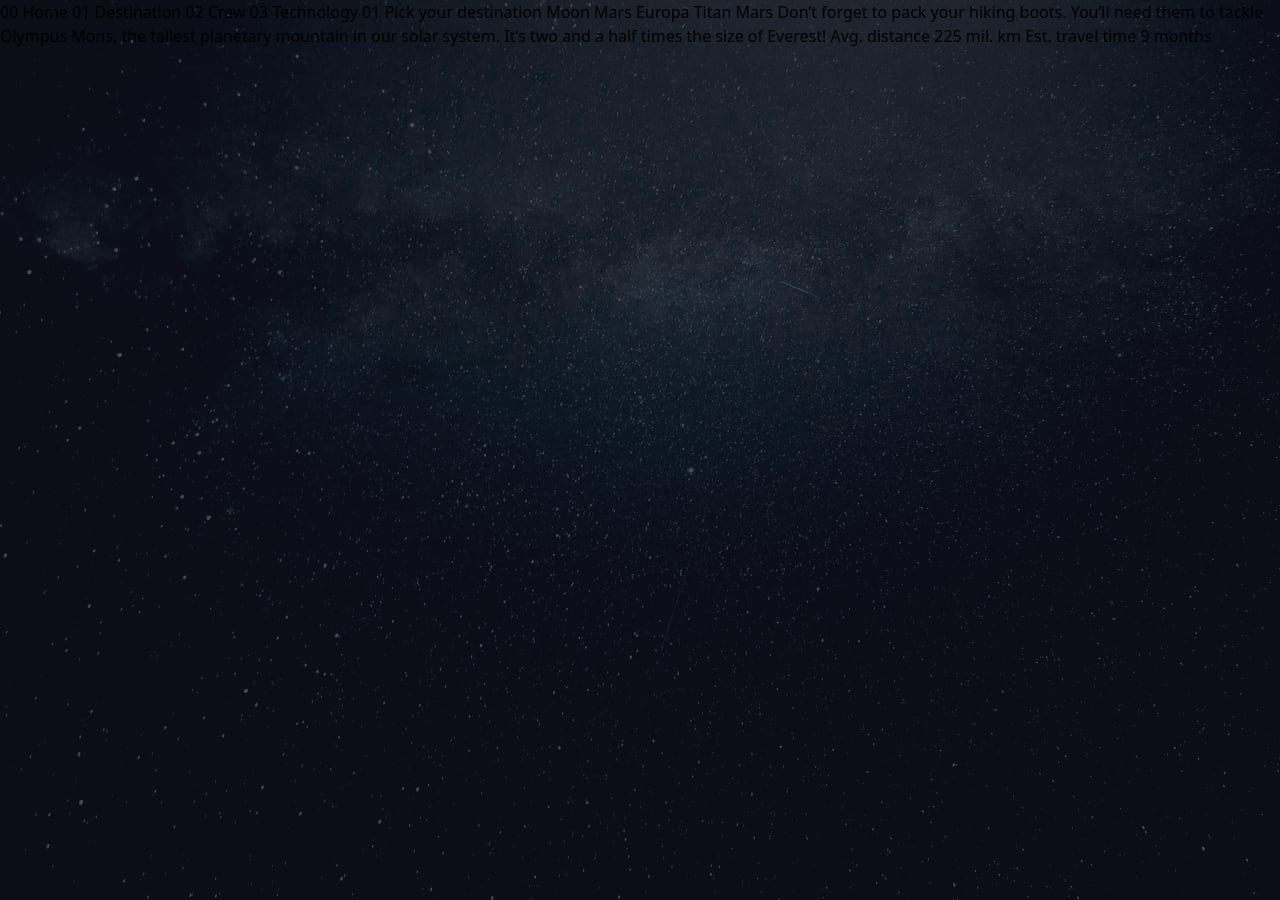
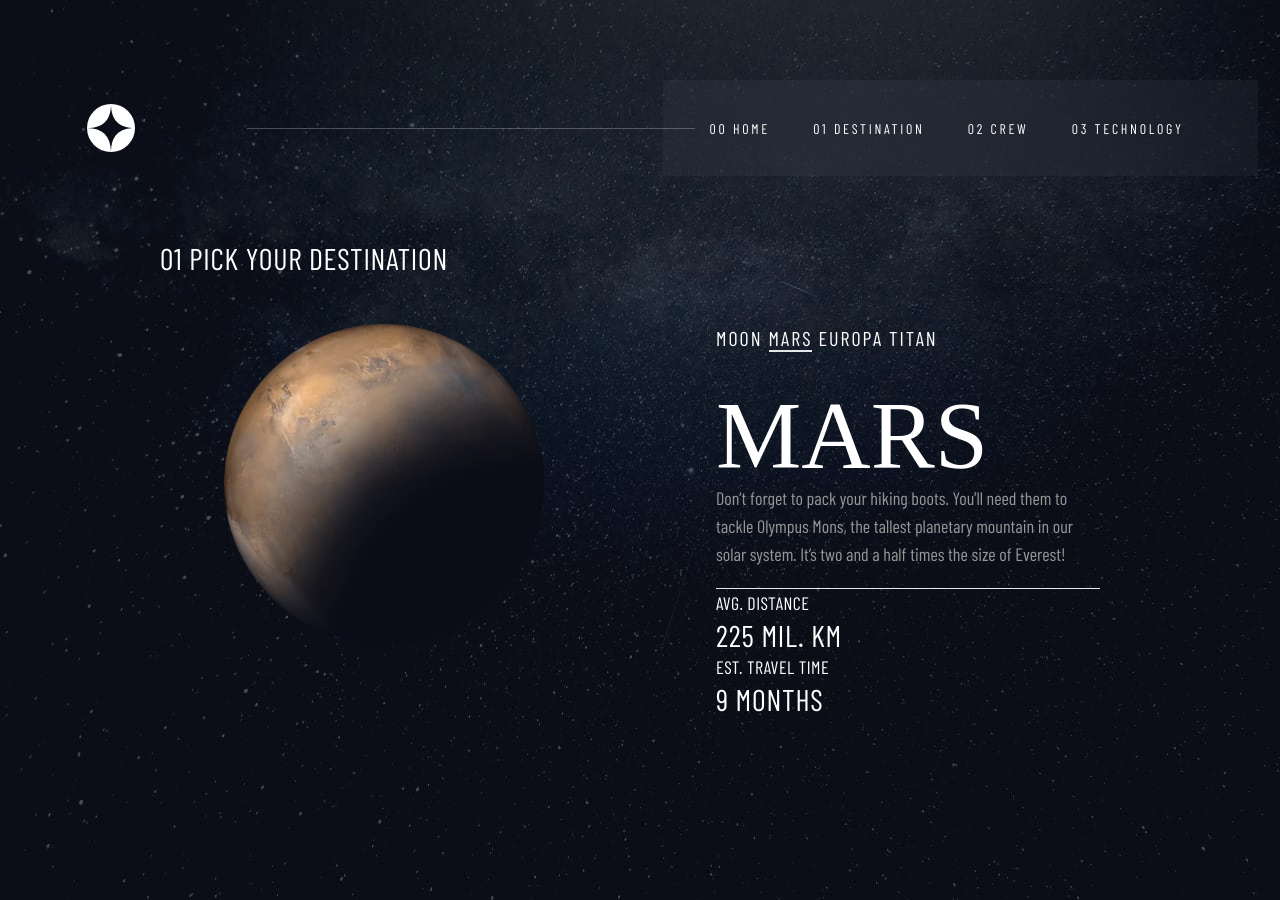
Before and after one commit to ryo873/frontend_challenge_space, a website: page destination-mars.html in a window 1280 px wide. Drawn offline with nearby package versions, Linux system fonts and the light colour scheme; a web font is replaced by a local one.

Commit message:
progress on destination mars on tablet

```diff
--- a/destination-mars.html
+++ b/destination-mars.html
@@ -14,7 +14,84 @@
     <title>Frontend Mentor | Space tourism website</title>
   </head>
   <body>
-    00 Home 01 Destination 02 Crew 03 Technology 01 Pick your destination Moon Mars Europa Titan Mars Don’t forget to pack your hiking boots. You’ll need them to tackle Olympus Mons, the tallest planetary mountain in our solar system. It’s
-    two and a half times the size of Everest! Avg. distance 225 mil. km Est. travel time 9 months
+    <main>
+      <div class="container mx-auto px-4">
+        <div class="navbar">
+          <div class="absolute left-8 logo-space">
+            <svg xmlns="http://www.w3.org/2000/svg" width="48" height="48">
+              <g fill="none" fill-rule="evenodd">
+                <circle cx="24" cy="24" r="24" fill="#FFF" />
+                <path fill="#0B0D17" d="M24 0c0 16-8 24-24 24 15.718.114 23.718 8.114 24 24 0-16 8-24 24-24-16 0-24-8-24-24z" />
+              </g>
+            </svg>
+          </div>
+
+          <div class="rectangle absolute"></div>
+          <svg xmlns="http://www.w3.org/2000/svg" width="24" height="21" class="hamburger" id="hamburger">
+            <g fill="#D0D6F9" fill-rule="evenodd"><path d="M0 0h24v3H0zM0 9h24v3H0zM0 18h24v3H0z" /></g>
+          </svg>
+          <div class="navbar-menu text-white">
+            <div class="text-navbar font-barlow">
+              <ul class="navbar-inline">
+                <li><a href="index.html">00 HOME</a></li>
+                <li><a href="destination-moon.html">01 DESTINATION</a></li>
+                <li><a href="index.html">02 CREW</a></li>
+                <li><a href="index.html">03 TECHNOLOGY</a></li>
+              </ul>
+            </div>
+          </div>
+
+          <!-- mobile toogle -->
+          <div class="mobile-toogle">
+            <div class="navbar-menu-sm text-white" id="navbarToogle">
+              <svg xmlns="http://www.w3.org/2000/svg" width="20" height="21" class="close-button" id="closeButton">
+                <g fill="#D0D6F9" fill-rule="evenodd">
+                  <path d="M2.575.954l16.97 16.97-2.12 2.122L.455 3.076z" />
+                  <path d="M.454 17.925L17.424.955l2.122 2.12-16.97 16.97z" />
+                </g>
+              </svg>
+              <div class="text-navbar font-barlow list-sm">
+                <ul>
+                  <li><a href="index.html">00 Home</a></li>
+                  <li><a href="destination-moon.html">01 Destination</a></li>
+                  <li><a href="index.html">02 Crew</a></li>
+                  <li><a href="index.html">03 Technology</a></li>
+                </ul>
+              </div>
+            </div>
+          </div>
+        </div>
+        <div class="grid lg:grid-cols-1 lg:gap-1 lg:text-left"><h1 class="text-white lg:text-3xl font-barlow tracking-wide lg:mt-60 lg:ml-36 md:text-2xl md:mt-48 md:ml-0">01 PICK YOUR DESTINATION</h1></div>
+        <div class="grid lg:grid-cols-2 lg:gap-2 lg:mt-12 md:grid-cols-1 md:gap-1 md:mt-20 md:ml-36">
+          <div class="lg:w-80 lg:ml-16 md:w-60 md:ml-24">
+            <img src="./assets/destination/image-mars.webp" alt="image-mars" />
+          </div>
+          <div class="lg:w-96 md:w-80">
+            <ul class="text-white font-barlow lg:ml-0 lg:mt-0 lg:text-xl lg:tracking-widest md:text-2xl md:ml-24 md:mt-2">
+              <li class="inline-block"><a class="bd-hov" href="destination-moon.html">MOON</a></li>
+              <li class="inline-block"><a class="border-b-2" href="destination-mars.html">MARS</a></li>
+              <li class="inline-block"><a class="bd-hov" href="index.html">EUROPA</a></li>
+              <li class="inline-block"><a class="bd-hov" href="index.html">TITAN</a></li>
+            </ul>
+            <span class="text-white font-bellefair lg:ml-0 lg:text-8xl lg:mt-9 inline-block md:text-7xl md:mt-7 md:ml-28">MARS</span>
+            <p class="font-barlow text-blueLight lg:text-lg lg:text-left md:text-center">
+              Don’t forget to pack your hiking boots. You’ll need them to tackle Olympus Mons, the tallest planetary mountain in our solar system. It’s two and a half times the size of Everest!
+            </p>
+            <hr class="blueLight lg:mt-5" />
+            <div class="stat flex lg:flex-grow md:flex-col">
+              <div class="lg:basis-1/2">
+                <h4 class="text-white font-barlow lg:text-lg tracking-wide">AVG. DISTANCE</h4>
+                <p class="text-white font-barlow lg:text-3xl tracking-wide">225 MIL. KM</p>
+              </div>
+              <div class="lg:basis-1/2">
+                <h4 class="text-white font-barlow lg:text-lg tracking-wide">EST. TRAVEL TIME</h4>
+                <p class="text-white font-barlow lg:text-3xl tracking-wide">9 MONTHS</p>
+              </div>
+            </div>
+          </div>
+        </div>
+      </div>
+    </main>
+    <script src="dist/script.js"></script>
   </body>
 </html>
--- a/tailwind.config.js
+++ b/tailwind.config.js
@@ -2,11 +2,15 @@
 module.exports = {
   content: ["*.html"],
   theme: {
-    fontFamily:{
-      'barlow': ['Barlow Condensed', 'sans-serif'],
-      'bellefair': ['Bellefair', 'serif']
+    fontFamily: {
+      barlow: ["Barlow Condensed", "sans-serif"],
+      bellefair: ["Bellefair", "serif"],
     },
-    extend: {},
+    extend: {
+      colors: {
+        blueLight: "#979797",
+      },
+    },
   },
   plugins: [],
-}
+};
```
Also changed, not shown: destination-moon.html (+2 -2 lines), dist/custom_destination.css, dist/output.css.
